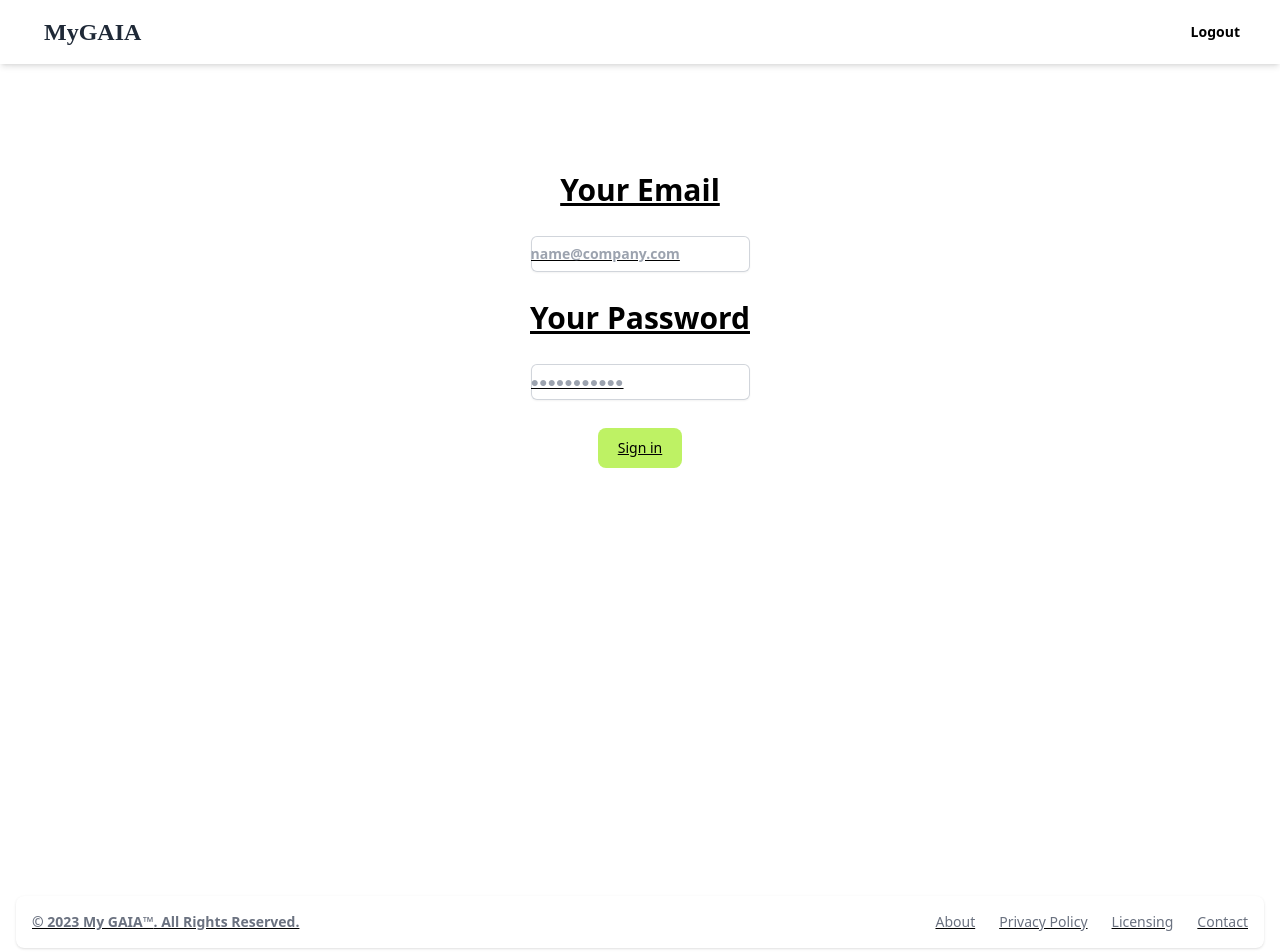
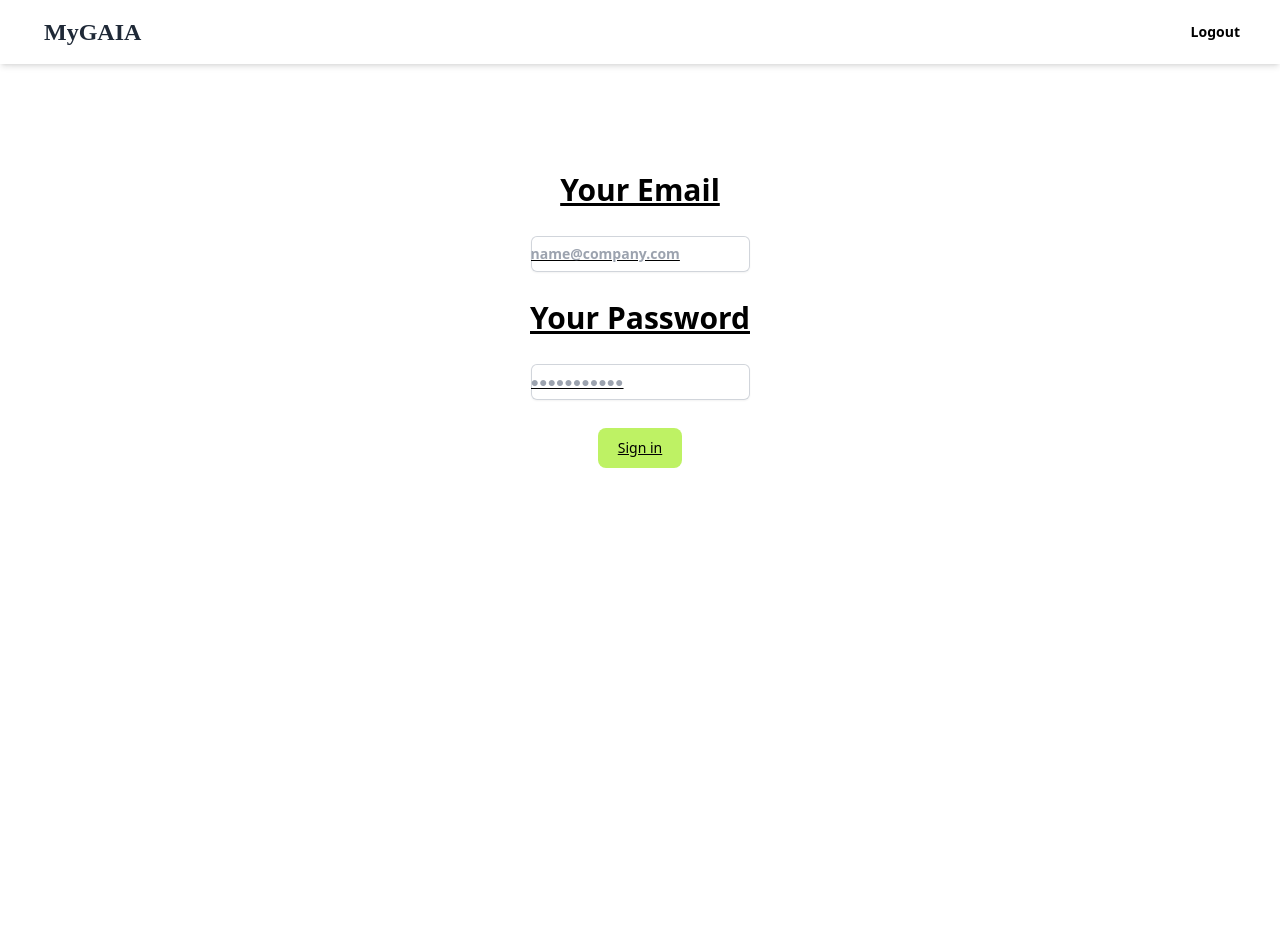
Before and after one commit to Giorgio-g97/cupstone_fe, a React (Create React App) app: page / in a window 1280 px wide. Shown: the top 952 px of the page. Built offline with nearby package versions, Linux system fonts and the light colour scheme; the HTML template or start-up script is replaced by a standard one.

Commit message:
Agg font e colors

```diff
--- a/src/components/Footer.js
+++ b/src/components/Footer.js
@@ -3,16 +3,16 @@ import React from "react";
 const Footer = () => {
   return (
     <div>
-      <footer class="bg-white rounded-lg shadow m-4 dark:bg-gray-800">
+      <footer class="bg-lime-300 rounded-lg shadow m-4 ">
         <div class="w-full mx-auto max-w-screen-xl p-4 md:flex md:items-center md:justify-between">
-          <span class="text-sm text-gray-500 sm:text-center dark:text-gray-400">
+          <span class="text-sm text-black-500 sm:text-center">
             © 2023{" "}
             <a href="https://main--earnest-ganache-d7d732.netlify.app/" class="hover:underline">
               My GAIA™
             </a>
             . All Rights Reserved.
           </span>
-          <ul class="flex flex-wrap items-center mt-3 text-sm font-medium text-gray-500 dark:text-gray-400 sm:mt-0">
+          <ul class="flex flex-wrap items-center mt-3 text-sm font-medium text-black-500 sm:mt-0">
             <li>
               <a href="#" class="hover:underline me-4 md:me-6">
                 About
--- a/src/pages/Login.js
+++ b/src/pages/Login.js
@@ -51,7 +51,7 @@ const Login = () => {
   //  }
 
   return (
-    <div className="mt-20 flex justify-center  h-screen w-full">
+    <div className="mt-20 flex justify-center h-[1100px] w-full">
       <form onSubmit={onSubmit} className="w-[450px] items-center p-20 flex flex-col gap-1">
         <label className="m-3">Your Email</label>
         <input
```
